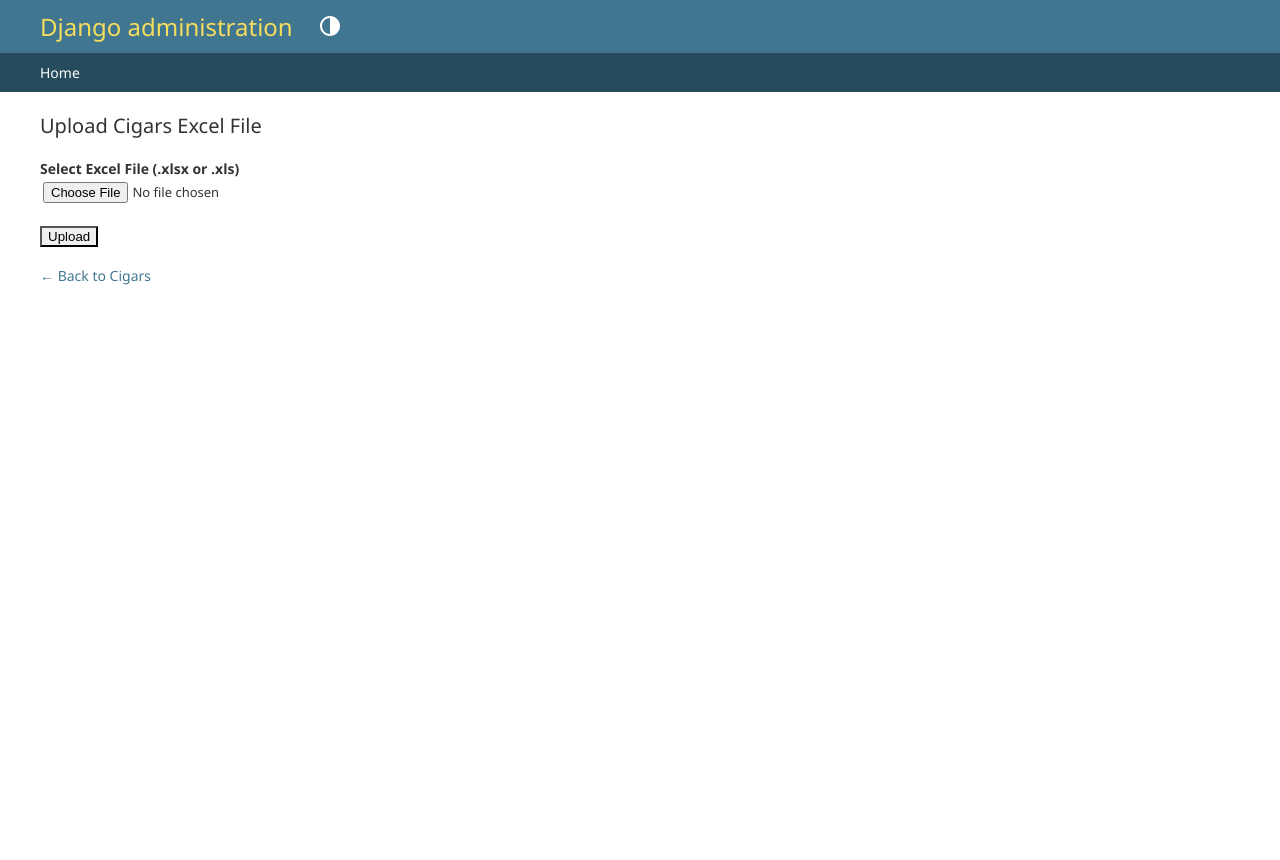
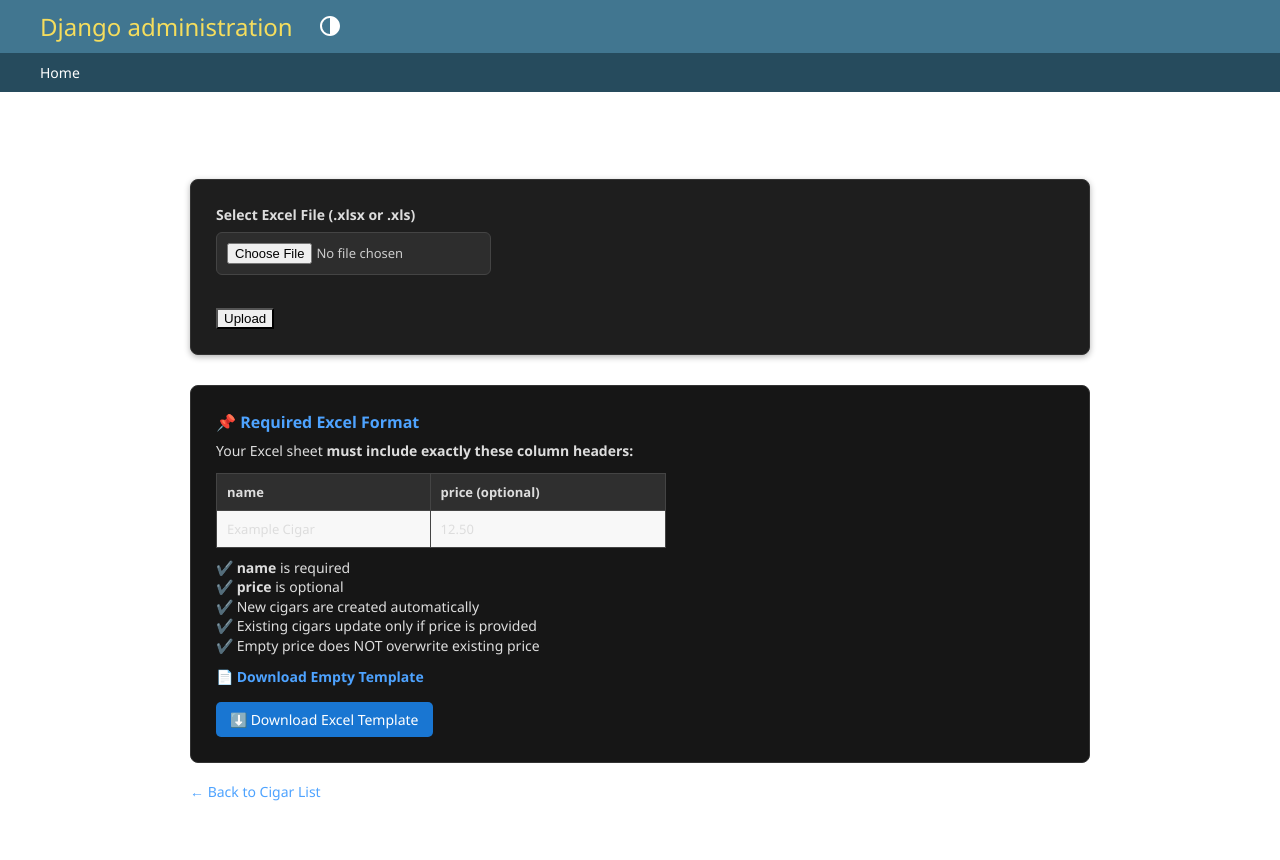
Before and after one commit to Vijay-Kumar-Reddy/ecl, a Django app: template myeclproject/eclstore/templates/admin/cigar_upload.html in a window 1280 px wide. Before the commit the page ends 285 px from the top, so only its background shows below. Run offline with Django 5.2, Linux system fonts and the light colour scheme; the template is opened without the code that fills it, so the values that code supplies are empty.

Commit message:
version 2.0- (file upload in cigar section is done)

```diff
--- a/myeclproject/eclstore/templates/admin/cigar_upload.html
+++ b/myeclproject/eclstore/templates/admin/cigar_upload.html
@@ -1,27 +1,160 @@
 {% extends "admin/base_site.html" %}
 {% load static %}
 
+{% block extrastyle %}
+<style>
+
+    /* --- PAGE LAYOUT --- */
+    .upload-wrapper {
+        max-width: 900px;
+        margin: 20px auto;
+    }
+
+    /* --- UPLOAD CARD --- */
+    .upload-card {
+        background: #1e1e1e;
+        border: 1px solid #333;
+        padding: 25px;
+        border-radius: 8px;
+        box-shadow: 0 2px 6px rgba(0,0,0,0.3);
+    }
+
+    .upload-card label {
+        color: #ddd;
+        font-size: 14px;
+    }
+
+    .upload-card input[type="file"] {
+        margin-top: 8px;
+        background: #2d2d2d;
+        color: #ccc;
+        padding: 10px;
+        border-radius: 6px;
+        border: 1px solid #444;
+    }
+
+    .upload-card button {
+        margin-top: 12px;
+    }
+
+    /* --- INSTRUCTIONS CARD --- */
+    .instruction-card {
+        background: #161616;
+        border: 1px solid #333;
+        padding: 25px;
+        margin-top: 30px;
+        border-radius: 8px;
+        color: #ddd;
+    }
+
+    .instruction-card h2,
+    .instruction-card h3 {
+        color: #4ea3ff;
+        margin-top: 0;
+    }
+
+    /* --- SAMPLE TABLE --- */
+    table.sample-table {
+        border-collapse: collapse;
+        margin-top: 12px;
+        width: 100%;
+        max-width: 450px;
+        background: #222;
+        color: #ddd;
+    }
+
+    table.sample-table td {
+        border: 1px solid #444;
+        padding: 10px;
+    }
+
+    table.sample-table tr:first-child {
+        background: #2f2f2f;
+        font-weight: bold;
+    }
+
+    /* --- TEMPLATE BUTTON --- */
+    .download-btn {
+        background:#1976d2;
+        color:white !important;
+        padding:8px 14px;
+        border-radius:5px;
+        text-decoration:none;
+        display:inline-block;
+        margin-top:12px;
+    }
+    .download-btn:hover {
+        background:#125a9c;
+    }
+
+</style>
+{% endblock %}
+
+
 {% block content %}
-<h1>Upload Cigars Excel File</h1>
 
-<form method="POST" enctype="multipart/form-data" style="margin-top:20px;">
+<div class="upload-wrapper">
+
+    <h1 style="color:white;">Upload Cigars Excel File</h1>
+
+    <!-- UPLOAD BOX -->
+    <div class="upload-card">
+        <form method="POST" enctype="multipart/form-data">
             {% csrf_token %}
 
             <label><b>Select Excel File (.xlsx or .xls)</b></label><br>
+
             <input type="file" name="excel_file" accept=".xlsx,.xls" required>
 
             <br><br>
             <button type="submit" class="default">Upload</button>
         </form>
+    </div>
 
     {% if messages %}
-    <ul style="margin-top:20px;">
+        <ul style="margin-top:15px; color:#fff;">
             {% for message in messages %}
                 <li><strong>{{ message }}</strong></li>
             {% endfor %}
         </ul>
     {% endif %}
 
+    <!-- INSTRUCTIONS -->
+    <div class="instruction-card">
+        <h2>📌 Required Excel Format</h2>
+
+        <p>Your Excel sheet <b>must include exactly these column headers:</b></p>
+
+        <table class="sample-table">
+            <tr>
+                <td>name</td>
+                <td>price (optional)</td>
+            </tr>
+            <tr>
+                <td>Example Cigar</td>
+                <td>12.50</td>
+            </tr>
+        </table>
+
+        <p style="margin-top:10px;">
+            ✔ <b>name</b> is required<br>
+            ✔ <b>price</b> is optional<br>
+            ✔ New cigars are created automatically<br>
+            ✔ Existing cigars update only if price is provided<br>
+            ✔ Empty price does NOT overwrite existing price<br>
+        </p>
+
+        <h3>📄 Download Empty Template</h3>
+        <a href="/static/sample_cigar_template.xlsx" download class="download-btn">
+            ⬇ Download Excel Template
+        </a>
+    </div>
+
     <br>
-<a href="{% url 'admin:eclstore_cigar_changelist' %}">← Back to Cigars</a>
+    <a href="{% url 'admin:eclstore_cigar_changelist' %}" style="color:#4ea3ff;">
+        ← Back to Cigar List
+    </a>
+
+</div>
+
 {% endblock %}
```
Also changed, not shown: 1 other file. Lines whose indentation alone changed are shown as unchanged.
